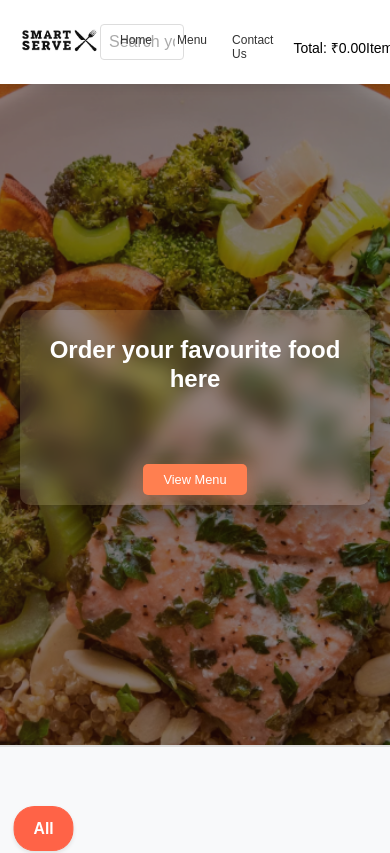
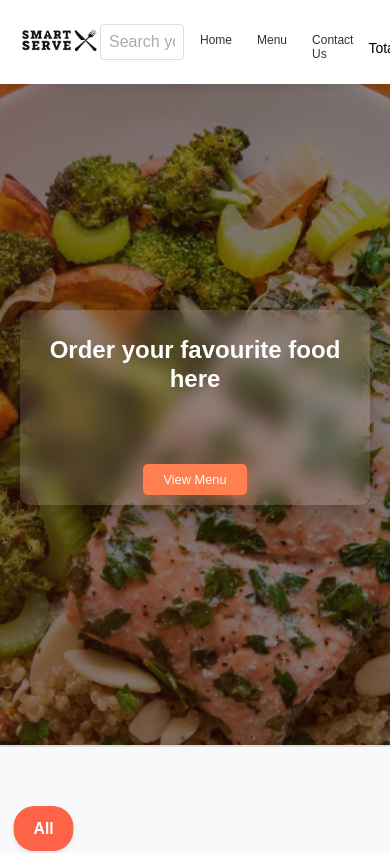
Before and after one commit to MKarthikeyanAI/SmartServing, a React (Create React App) app in the folder frontend_end_user/: page /WafflePondy/menu_items/table1 in a window 390 px wide. Shown: the top 853 px of the page. Built offline with nearby package versions, Linux system fonts and the light colour scheme; no server answers.

Commit message:
added the version ui 2

```diff
--- a/frontend_end_user/src/styles/MenuPage.css
+++ b/frontend_end_user/src/styles/MenuPage.css
@@ -237,7 +237,8 @@
   .nav-links {
     display: flex; /* Ensure nav-links are in a flex container */
     gap: 5px; /* Reduce gap between links */
-    margin-right: 10px; /* Add some margin to the right */
+    margin-right: 5px; /* Add some margin to the right */
+    padding-left: 80px;
   }
 
   .nav-link {
```
Also changed, not shown: frontend_end_user/src/pages/MenuPage.js (indentation only).
